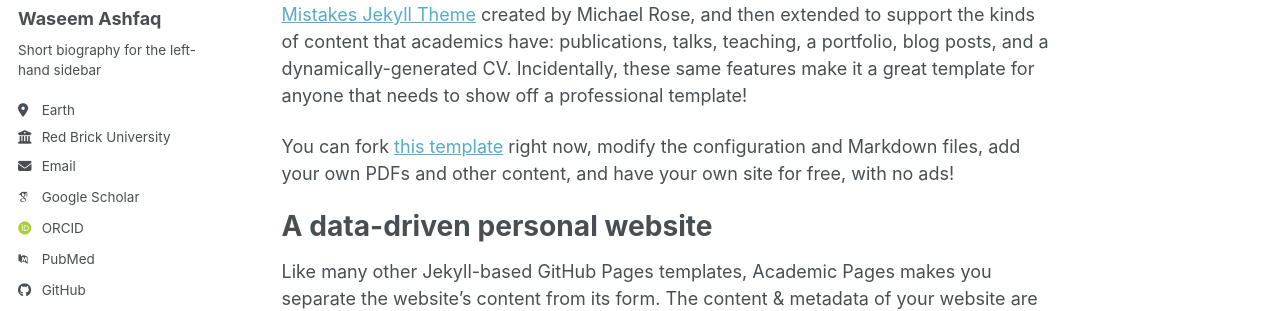
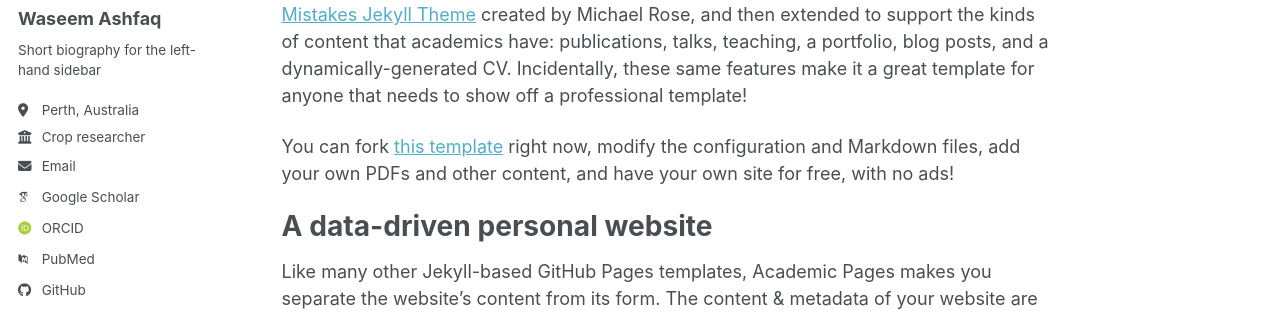
Before and after one commit to washfaq/waseemashfaq.github.io, a Jekyll site: the page built from _pages/about.md, in a window 1280 px wide. Shown: the part 278-589 px from the top of the page. Built offline with Jekyll 4.4.1, drawn with Linux system fonts in a browser that asks for light colours; some web fonts are replaced; a script bundle is joined from its source files by our own code; library files that are not in the unit come from our copies.

Commit message:
Update personal information in _config.yml

```diff
--- a/_config.yml
+++ b/_config.yml
@@ -27,18 +27,18 @@
   name             : "Waseem Ashfaq"
   pronouns         : # example: "she/her"
   bio              : "Short biography for the left-hand sidebar"
-  location         : "Earth"
-  employer         : "Red Brick University"
+  location         : "Perth, Australia"
+  employer         : "Crop researcher"
   uri              : # URL
-  email            : "none@example.org"
+  email            : "waseemishfaq@gmail.com"
 
   # Academic websites
   academia         : # URL
   arxiv            : # URL - Update with the correct link to your profile
-  googlescholar    : "https://scholar.google.com/citations?user=PS_CX0AAAAAJ"
+  googlescholar    : "https://scholar.google.com/citations?user=C6-BQwYAAAAJ&hl=en"
   inspire-hep      : # URL
   impactstory      : # URL
-  orcid            : "https://orcid.org/yourorcidurl"
+  orcid            : "https://orcid.org/0000-0002-3581-6144"
   semantic         : # URL
   ssrn             : # URL
   pubmed           : "https://www.ncbi.nlm.nih.gov/pubmed/?term=john+snow"
```
